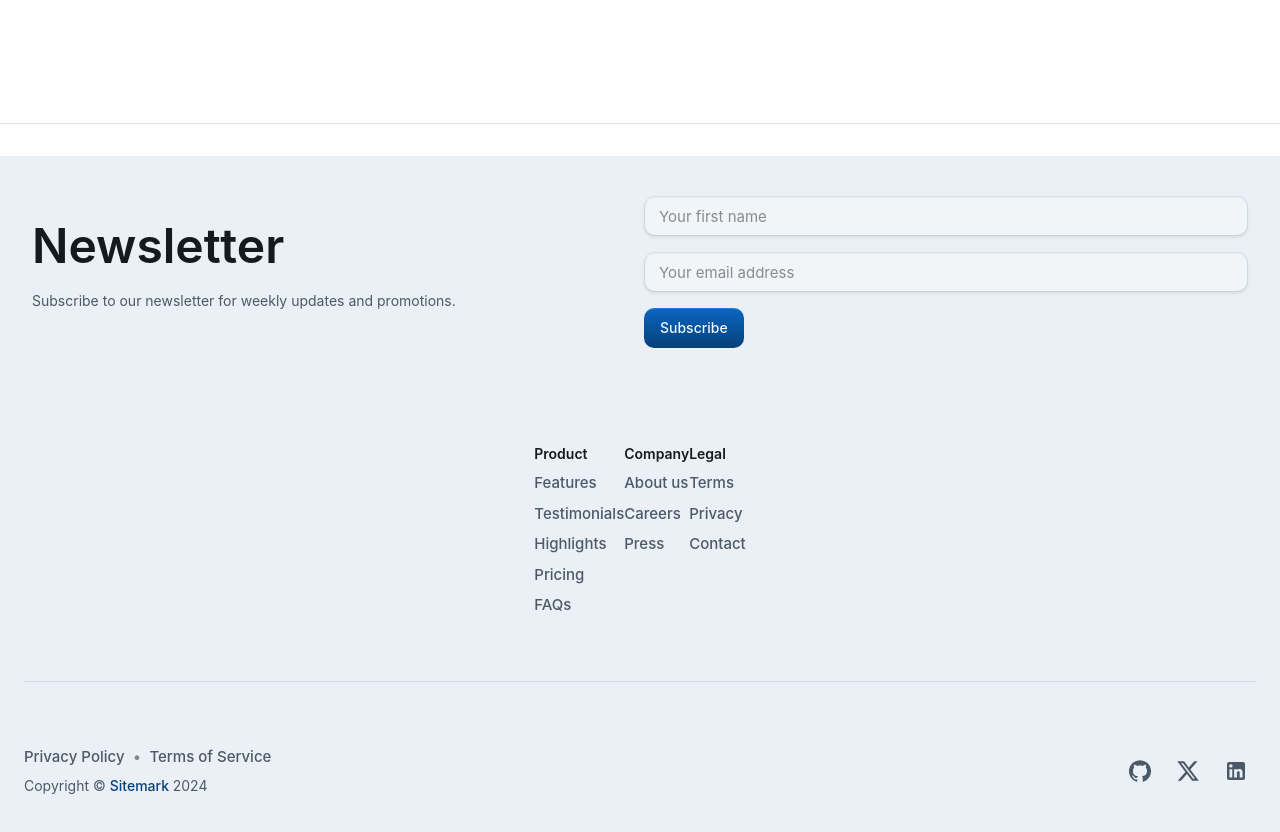
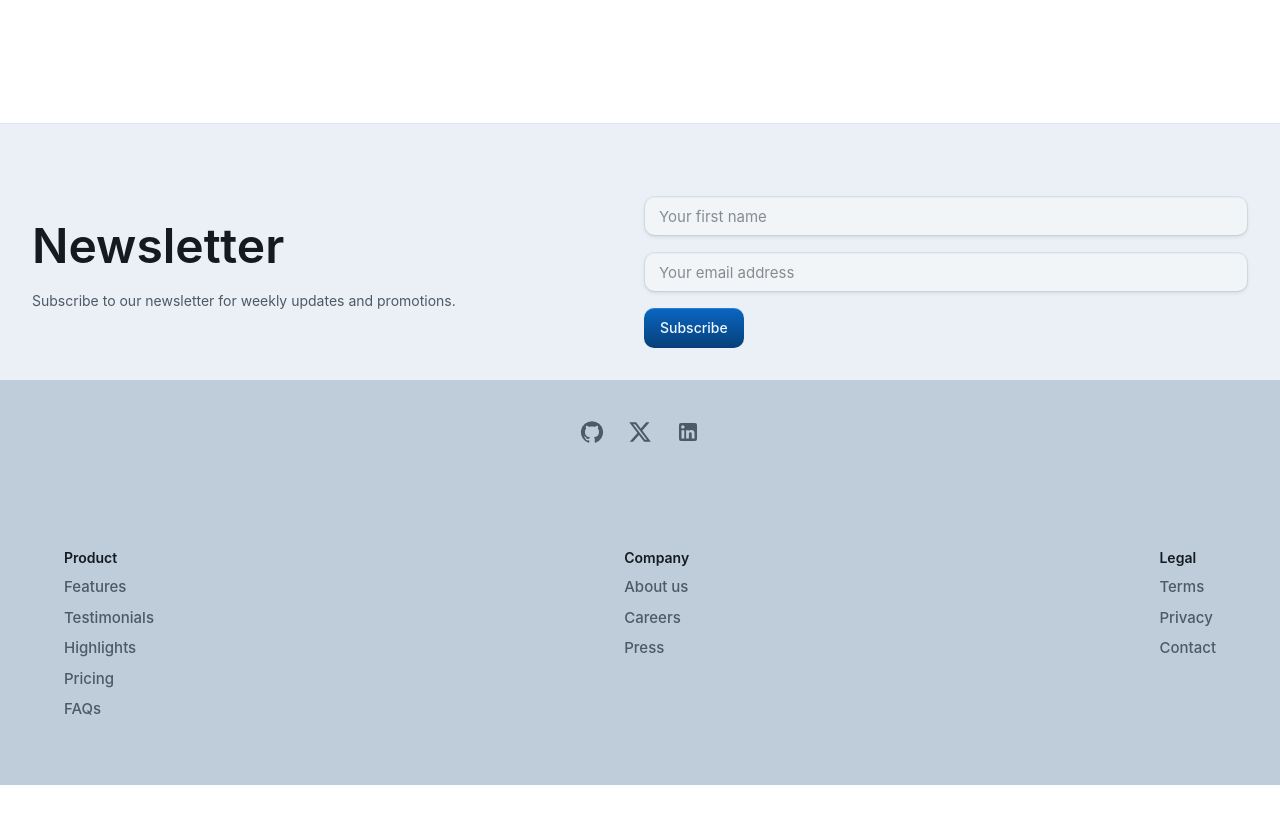
Before and after one commit to vladyslavdrybas/project-githubonepage-front, a Next.js app in the folder app/: page / in a window 1280 px wide. Shown: the part 3660-4492 px from the top of the page. After the commit the page ends 4445 px from the top, so only its background shows below. Built offline with nearby package versions, Linux system fonts and the light colour scheme.

Commit message:
update footer design

```diff
--- a/app/src/components/Footer.tsx
+++ b/app/src/components/Footer.tsx
@@ -1,32 +1,10 @@
 import * as React from 'react';
 import Box from '@mui/material/Box';
-import Container from '@mui/material/Container';
-import IconButton from '@mui/material/IconButton';
-import Link from '@mui/material/Link';
-import Stack from '@mui/material/Stack';
-import Typography from '@mui/material/Typography';
-import FacebookIcon from '@mui/icons-material/GitHub';
-import LinkedInIcon from '@mui/icons-material/LinkedIn';
-import TwitterIcon from '@mui/icons-material/X';
 import {useRouter} from "next/router";
 import Newsletter from "@/components/Newsletter";
-import Divider from "@mui/material/Divider";
-import {alpha} from "@mui/material";
-
-const logoStyle = {
-  width: '140px',
-  height: 'auto',
-};
-
-function Copyright() {
-  return (
-    <Typography variant="body2" color="text.secondary" mt={1}>
-      {'Copyright © '}
-      <Link href="https://mui.com/">Sitemark&nbsp;</Link>
-      {new Date().getFullYear()}
-    </Typography>
-  );
-}
+import FooterNavigation from "@/components/FooterNavigation";
+import {Container} from "@mui/material";
+import FooterFollowUs from "@/components/FooterFollowUs";
 
 export default function Footer() {
   const router = useRouter();
@@ -39,163 +17,60 @@ export default function Footer() {
       sx={{
         display: isHideFooter ? 'none' : 'flex',
         flexDirection: 'column',
+        alignItems: 'center',
+      }}
+    >
+      <Box
+        sx={{
+          backgroundColor: "background.paper",
+          width: "100%",
+          minWidth: "100%",
         }}
       >
         <Newsletter />
+      </Box>
 
+      <Box
+        sx={{
+          backgroundColor: "background.paper3",
+          width: "100%",
+          minWidth: "100%",
+        }}
+      >
         <Container
           sx={{
             display: "flex",
             flexDirection: 'column',
             alignItems: 'center',
             gap: { xs: 4, sm: 8 },
-          py: { xs: 5, sm: 8 },
-          textAlign: { sm: 'center', md: 'left' },
-          backgroundColor: "background.paper",
-          minWidth: "100%",
-          maxWidth: "100%",
-          mx: 0,
+            py: { xs: 2, sm: 4 },
           }}
         >
+          <FooterFollowUs />
+        </Container>
+      </Box>
+
 
       <Box
         sx={{
-            display: 'flex',
-            flexDirection: { xs: 'column', sm: 'row' },
-            width: '100%',
-            justifyContent: 'center',
+          backgroundColor: "background.paper3",
+          width: "100%",
+          minWidth: "100%",
         }}
       >
-
-          <Box
+        <Container
           sx={{
-              display: { xs: 'none', sm: 'flex' },
+            display: "flex",
             flexDirection: 'column',
-              gap: 1,
+            alignItems: 'center',
+            gap: { xs: 4, sm: 8 },
+            py: { xs: 4, sm: 8 },
           }}
         >
-            <Typography variant="body2" fontWeight={600}>
-              Product
-            </Typography>
-            <Link color="text.secondary" href="#">
-              Features
-            </Link>
-            <Link color="text.secondary" href="#">
-              Testimonials
-            </Link>
-            <Link color="text.secondary" href="#">
-              Highlights
-            </Link>
-            <Link color="text.secondary" href="#">
-              Pricing
-            </Link>
-            <Link color="text.secondary" href="#">
-              FAQs
-            </Link>
+          <FooterNavigation />
+        </Container>
       </Box>
 
-          <Box
-            sx={{
-              display: { xs: 'none', sm: 'flex' },
-              flexDirection: 'column',
-              gap: 1,
-            }}
-          >
-            <Typography variant="body2" fontWeight={600}>
-              Company
-            </Typography>
-            <Link color="text.secondary" href="#">
-              About us
-            </Link>
-            <Link color="text.secondary" href="#">
-              Careers
-            </Link>
-            <Link color="text.secondary" href="#">
-              Press
-            </Link>
-          </Box>
-
-          <Box
-            sx={{
-              display: { xs: 'none', sm: 'flex' },
-              flexDirection: 'column',
-              gap: 1,
-            }}
-          >
-            <Typography variant="body2" fontWeight={600}>
-              Legal
-            </Typography>
-            <Link color="text.secondary" href="#">
-              Terms
-            </Link>
-            <Link color="text.secondary" href="#">
-              Privacy
-            </Link>
-            <Link color="text.secondary" href="#">
-              Contact
-            </Link>
-          </Box>
-        </Box>
-
-        <Box
-          sx={{
-            display: 'flex',
-            justifyContent: 'space-between',
-            pt: { xs: 4, sm: 8 },
-            width: '100%',
-            borderTop: '1px solid',
-            borderColor: 'divider',
-          }}
-        >
-          <div>
-            <Link color="text.secondary" href="#">
-              Privacy Policy
-            </Link>
-            <Typography display="inline" sx={{ mx: 0.5, opacity: 0.5 }}>
-              &nbsp;•&nbsp;
-            </Typography>
-            <Link color="text.secondary" href="#">
-              Terms of Service
-            </Link>
-            <Copyright />
-          </div>
-          <Stack
-            direction="row"
-            justifyContent="left"
-            spacing={1}
-            useFlexGap
-            sx={{
-              color: 'text.secondary',
-            }}
-          >
-            <IconButton
-              color="inherit"
-              href="https://github.com/mui"
-              aria-label="GitHub"
-              sx={{ alignSelf: 'center' }}
-            >
-              <FacebookIcon />
-            </IconButton>
-            <IconButton
-              color="inherit"
-              href="https://twitter.com/MaterialUI"
-              aria-label="X"
-              sx={{ alignSelf: 'center' }}
-            >
-              <TwitterIcon />
-            </IconButton>
-            <IconButton
-              color="inherit"
-              href="https://www.linkedin.com/company/mui/"
-              aria-label="LinkedIn"
-              sx={{ alignSelf: 'center' }}
-            >
-              <LinkedInIcon />
-            </IconButton>
-          </Stack>
-        </Box>
-
-      </Container>
     </Box>
   );
 }
--- /dev/null
+++ b/app/src/components/FooterFollowUs.tsx
@@ -0,0 +1,47 @@
+import React from "react";
+import Stack from "@mui/material/Stack";
+import IconButton from "@mui/material/IconButton";
+import FacebookIcon from "@mui/icons-material/GitHub";
+import TwitterIcon from "@mui/icons-material/X";
+import LinkedInIcon from "@mui/icons-material/LinkedIn";
+
+const FooterFollowUs: React.FunctionComponent = () => {
+  return (
+      <Stack
+        direction="row"
+        justifyContent="left"
+        spacing={1}
+        useFlexGap
+        sx={{
+          color: 'text.secondary',
+        }}
+      >
+        <IconButton
+          color="inherit"
+          href="https://github.com/mui"
+          aria-label="GitHub"
+          sx={{ alignSelf: 'center' }}
+        >
+          <FacebookIcon />
+        </IconButton>
+        <IconButton
+          color="inherit"
+          href="https://twitter.com/MaterialUI"
+          aria-label="X"
+          sx={{ alignSelf: 'center' }}
+        >
+          <TwitterIcon />
+        </IconButton>
+        <IconButton
+          color="inherit"
+          href="https://www.linkedin.com/company/mui/"
+          aria-label="LinkedIn"
+          sx={{ alignSelf: 'center' }}
+        >
+          <LinkedInIcon />
+        </IconButton>
+      </Stack>
+  );
+}
+
+export default FooterFollowUs;
--- /dev/null
+++ b/app/src/components/FooterNavigation.tsx
@@ -0,0 +1,88 @@
+import React from "react";
+import { Typography} from "@mui/material";
+import Box from "@mui/material/Box";
+import Link from "@mui/material/Link";
+
+const FooterNavigation: React.FunctionComponent = () => {
+  return (
+    <Box
+      sx={{
+        display: 'flex',
+        flexDirection: { xs: 'column', sm: 'row' },
+        minWidth: '100%',
+        justifyContent: 'space-between',
+      }}
+    >
+      <Box
+        sx={{
+          display: { xs: 'none', sm: 'flex' },
+          flexDirection: 'column',
+          gap: 1,
+        }}
+      >
+        <Typography variant="body2" fontWeight={600}>
+          Product
+        </Typography>
+        <Link color="text.secondary" href="#">
+          Features
+        </Link>
+        <Link color="text.secondary" href="#">
+          Testimonials
+        </Link>
+        <Link color="text.secondary" href="#">
+          Highlights
+        </Link>
+        <Link color="text.secondary" href="#">
+          Pricing
+        </Link>
+        <Link color="text.secondary" href="#">
+          FAQs
+        </Link>
+      </Box>
+
+      <Box
+        sx={{
+          display: { xs: 'none', sm: 'flex' },
+          flexDirection: 'column',
+          gap: 1,
+        }}
+      >
+        <Typography variant="body2" fontWeight={600}>
+          Company
+        </Typography>
+        <Link color="text.secondary" href="#">
+          About us
+        </Link>
+        <Link color="text.secondary" href="#">
+          Careers
+        </Link>
+        <Link color="text.secondary" href="#">
+          Press
+        </Link>
+      </Box>
+
+      <Box
+        sx={{
+          display: { xs: 'none', sm: 'flex' },
+          flexDirection: 'column',
+          gap: 1,
+        }}
+      >
+        <Typography variant="body2" fontWeight={600}>
+          Legal
+        </Typography>
+        <Link color="text.secondary" href="#">
+          Terms
+        </Link>
+        <Link color="text.secondary" href="#">
+          Privacy
+        </Link>
+        <Link color="text.secondary" href="#">
+          Contact
+        </Link>
+      </Box>
+    </Box>
+  );
+}
+
+export default FooterNavigation;
--- a/app/src/components/Newsletter.tsx
+++ b/app/src/components/Newsletter.tsx
@@ -12,7 +12,6 @@ const Newsletter: React.FunctionComponent = () => {
       sx={{
         mt: { xs: 2, sm: 4 },
         p: { xs: 2, sm: 4 },
-        backgroundColor: "background.paper",
       }}
     >
       <Grid
--- a/app/src/styles/theme/getLPTheme.tsx
+++ b/app/src/styles/theme/getLPTheme.tsx
@@ -130,11 +130,30 @@ const getDesignTokens = (mode: PaletteMode) => ({
       800: gray[800],
       900: gray[900],
     },
+    brand: {
+      50: brand[50],
+      100: brand[100],
+      200: brand[200],
+      300: brand[300],
+      400: brand[400],
+      500: brand[500],
+      600: brand[600],
+      700: brand[700],
+      800: brand[800],
+      900: brand[900],
+    },
     divider: mode === 'dark' ? alpha(gray[600], 0.3) : alpha(gray[300], 0.5),
     background: {
       default: '#fff',
       paper: gray[100],
-      ...(mode === 'dark' && { default: gray[900], paper: gray[800] }),
+      paper2: gray[200],
+      paper3: gray[300],
+      ...(mode === 'dark' && {
+        default: gray[900],
+        paper: gray[800],
+        paper2: gray[700],
+        paper3: gray[600],
+      }),
     },
     text: {
       primary: gray[800],
```
Lines whose indentation alone changed are shown as unchanged.
